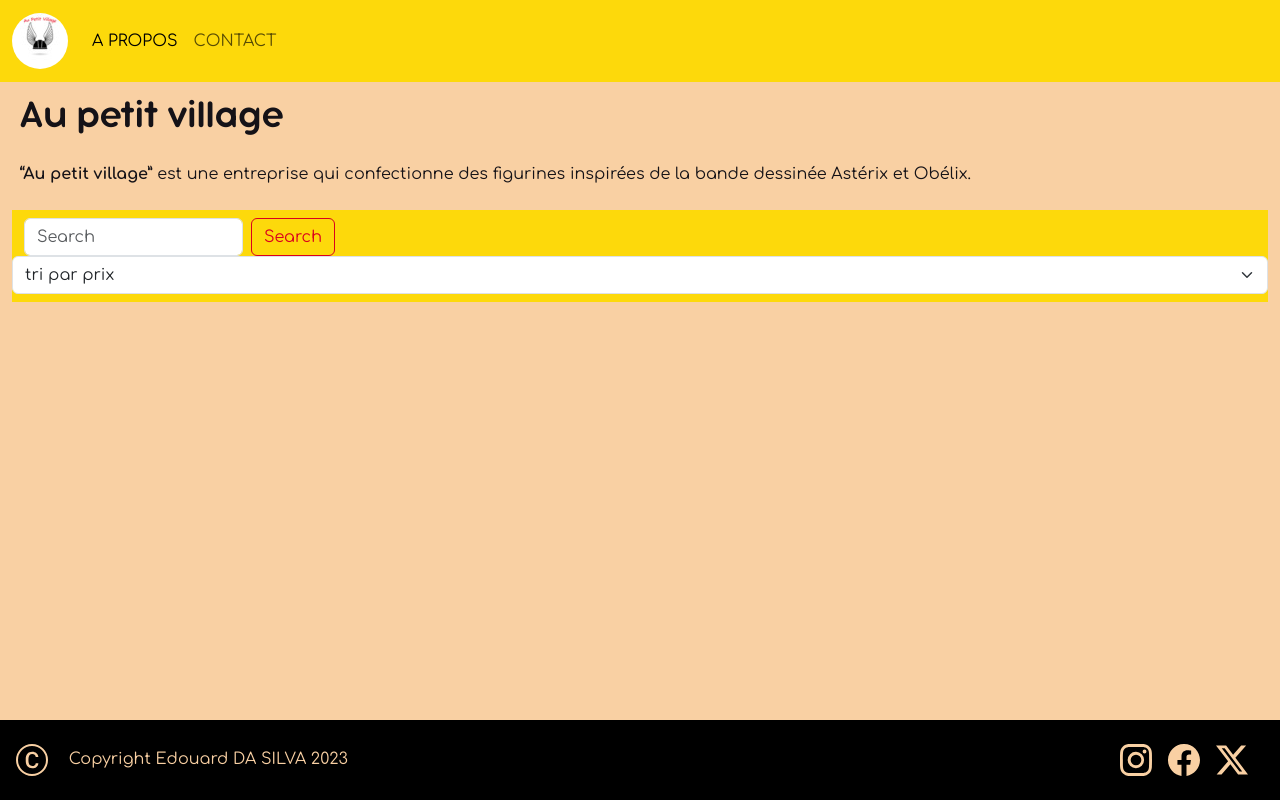
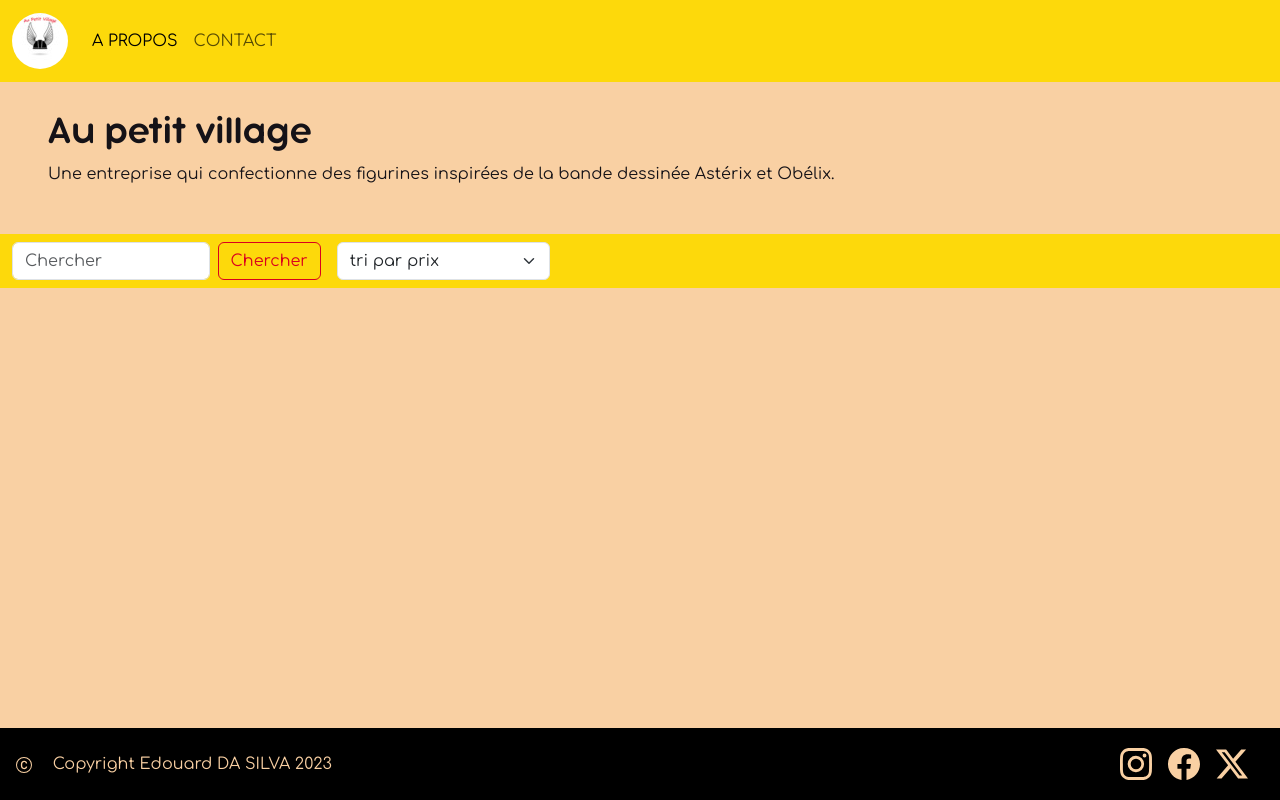
Before and after one commit to Etyliath/Dynamiser-site-web-Angular, an Angular app: page / in a window 1280 px wide. Built offline with nearby package versions, Linux system fonts and the light colour scheme.

Commit message:
modify home component add search bar Issue #7

```diff
--- a/angular.json
+++ b/angular.json
@@ -119,5 +119,8 @@
         }
       }
     }
+  },
+  "cli": {
+    "analytics": false
   }
 }
--- a/src/app/components/footer/footer.component.html
+++ b/src/app/components/footer/footer.component.html
@@ -5,8 +5,8 @@
     <p class="mb-0">
       <svg
         xmlns="http://www.w3.org/2000/svg"
-        width="32"
-        height="32"
+        width="16"
+        height="16"
         fill="currentColor"
         class="bi bi-c-circle me-3"
         viewBox="0 0 16 16"
--- a/src/app/components/home/home.component.html
+++ b/src/app/components/home/home.component.html
@@ -1,25 +1,27 @@
-<div class="container-fluid">
-  <h1 class="p-2">Au petit village</h1>
-  <p class="p-2">
-    <strong>“Au petit village”</strong> est une entreprise qui confectionne des
-    figurines inspirées de la bande dessinée Astérix et Obélix.
-  </p>
+<div class="container-fluid p-0">
+  <div class="mb-5 mt-4">
+    <h1 class="px-5">Au petit village</h1>
+    <p class="px-5">
+      Une entreprise qui confectionne des
+      figurines inspirées de la bande dessinée Astérix et Obélix.
+    </p>
+  </div>
   <nav class="navbar bg-primary">
     <div class="container-fluid">
       <form class="d-flex" role="search">
         <input
           class="form-control me-2"
           type="search"
-          placeholder="Search"
+          placeholder="Chercher"
           aria-label="Search"
         />
-        <button class="btn btn-outline-secondary" type="submit">Search</button>
+        <button class="btn btn-outline-secondary" type="submit">Chercher</button>
+        <select class="form-select ms-3" aria-label="Default select example">
+          <option selected>tri par prix</option>
+          <option value="croissant">Prix croissant</option>
+          <option value="decroissant">Prix décroissant<</option>
+        </select>
       </form>
     </div>
-    <select class="form-select" aria-label="Default select example">
-      <option selected>tri par prix</option>
-      <option value="croissant">Prix croissant</option>
-      <option value="decroissant">Prix décroissant<</option>
-    </select>
   </nav>
 </div>
```
